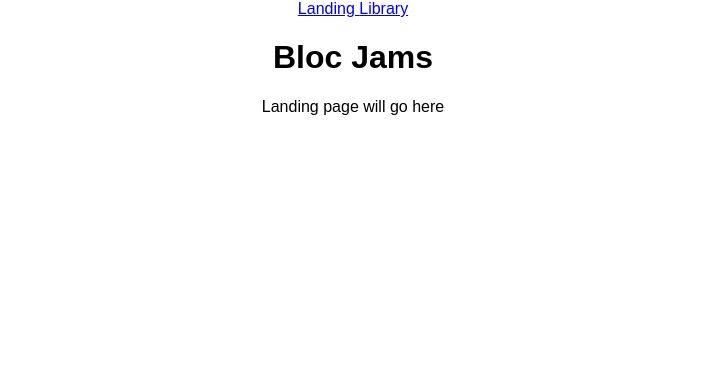
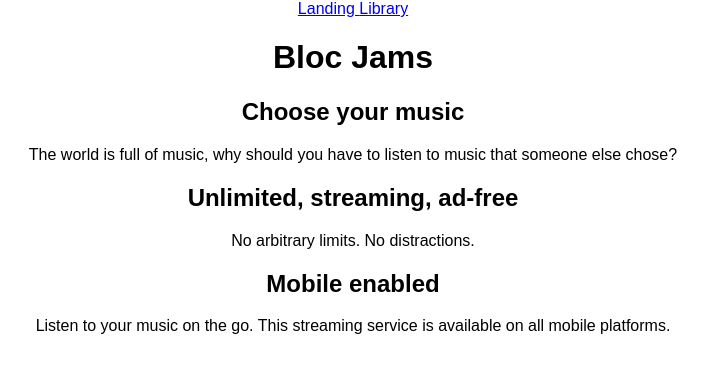
Before and after one commit to Smellow19/React-jams, a React (Create React App) app: page / in a window 1280 px wide. Shown: the top 372 px of the page, without its empty margins (287-995 px from the left). Built offline with nearby package versions, Linux system fonts and the light colour scheme.

Commit message:
Landing page base, need to add styles

```diff
--- a/src/components/Landing.js
+++ b/src/components/Landing.js
@@ -2,7 +2,20 @@
 
 const Landing = () => (
   <section className="landing">
-    Landing page will go here
+    <section className="selling-points">
+      <div className="point">
+        <h2 className="point-title">Choose your music</h2>
+        <p className="point-description">The world is full of music, why should you have to listen to music that someone else chose?</p>
+      </div>
+      <div className="point">
+        <h2 className="point-title">Unlimited, streaming, ad-free</h2>
+        <p className="point-description">No arbitrary limits. No distractions.</p>
+      </div>
+      <div className="point">
+        <h2 className="point-title">Mobile enabled</h2>
+        <p className="point-description">Listen to your music on the go. This streaming service is available on all mobile platforms.</p>
+      </div>
+    </section>
   </section>
 );
 
--- a/src/components/Library.js
+++ b/src/components/Library.js
@@ -2,7 +2,7 @@
 
 const Library = () => (
   <section className="library">
-    Library page will go here
+    Library page goes here
   </section>
 );
 
```
